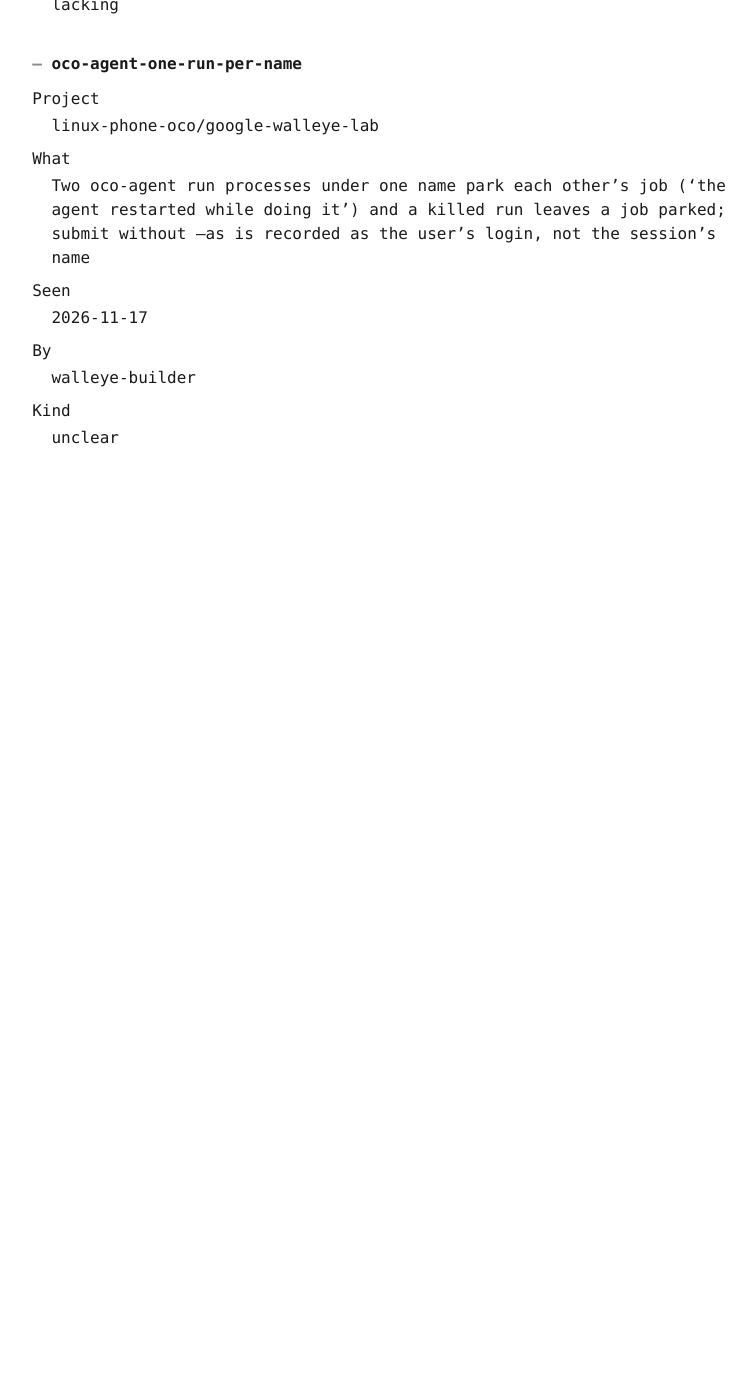
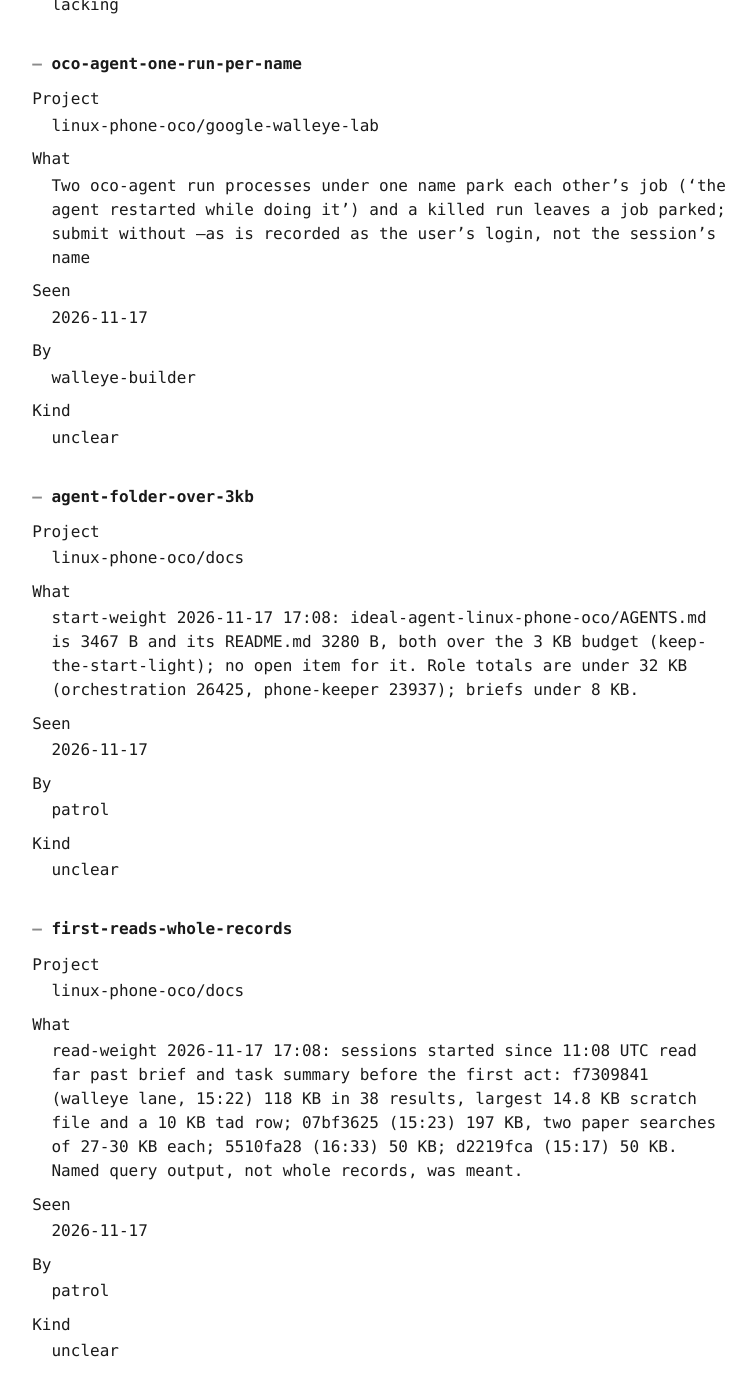
Before and after one commit to linux-phone-oco/docs, a Jekyll site: the page built from docs/problems.md, in a window 1280 px wide and 1400 px high, scrolled down 4740 px. Shown: the top 1396 px of the window, without its empty margins (261-1017 px from the left). Built offline with Jekyll 4.4.1, drawn with Linux system fonts in a browser that asks for light colours; our own code applies the rules of GitHub Pages for plain Markdown files; before the commit the page ends 5306 px from its top, so only the background shows below that.

Commit message:
docs: two signs from the patrol - agent folder over 3 KB, first reads of whole records (#256)
Co-authored-by: patrol <agent@creation-guidelines>
Co-authored-by: Claude Sonnet 5.5 <noreply@anthropic.com>

```diff
--- a/data/problems.json
+++ b/data/problems.json
@@ -9,3 +9,5 @@
 {"id":"board-rows-say-what-docs-unsaid","project":"linux-phone-oco/docs","what":"three linux-phone-oco rows on the lab board contradict docs: 'sim' waits for a SIM card that is in (mobile data, SMS and calls proven today, #147, #152, #155); 'microphone' needs bus tracing though both microphones are judged working (#140); 'cameras' says it is refocused on booting the microphone's device tree - the board is said by hand and nobody said it again","seen":"2026-11-17","by":"patrol","countermeasure":null,"handled":null,"kind":"stale"}
 {"id":"land-manual-record-lacks-project","project":"linux-phone-oco/docs","what":"land --manual wrote the manual_work and manual_events rows without their project, so tad check and CI's verify failed on the pull request until the project was added by hand (docs, 2026-11-17, PR 226)","seen":"2026-11-17","by":"walleye-research-vendor","countermeasure":null,"handled":null,"kind":"lacking"}
 {"id":"oco-agent-one-run-per-name","project":"linux-phone-oco/google-walleye-lab","what":"Two oco-agent run processes under one name park each other's job ('the agent restarted while doing it') and a killed run leaves a job parked; submit without --as is recorded as the user's login, not the session's name","seen":"2026-11-17","by":"walleye-builder","countermeasure":null,"handled":null,"kind":"unclear"}
+{"id":"agent-folder-over-3kb","project":"linux-phone-oco/docs","what":"start-weight 2026-11-17 17:08: ideal-agent-linux-phone-oco/AGENTS.md is 3467 B and its README.md 3280 B, both over the 3 KB budget (keep-the-start-light); no open item for it. Role totals are under 32 KB (orchestration 26425, phone-keeper 23937); briefs under 8 KB.","seen":"2026-11-17","by":"patrol","countermeasure":null,"handled":null,"kind":"unclear"}
+{"id":"first-reads-whole-records","project":"linux-phone-oco/docs","what":"read-weight 2026-11-17 17:08: sessions started since 11:08 UTC read far past brief and task summary before the first act: f7309841 (walleye lane, 15:22) 118 KB in 38 results, largest 14.8 KB scratch file and a 10 KB tad row; 07bf3625 (15:23) 197 KB, two paper searches of 27-30 KB each; 5510fa28 (16:33) 50 KB; d2219fca (15:17) 50 KB. Named query output, not whole records, was meant.","seen":"2026-11-17","by":"patrol","countermeasure":null,"handled":null,"kind":"unclear"}
--- a/docs/problems.md
+++ b/docs/problems.md
@@ -215,3 +215,41 @@ By
 
 Kind
 : unclear
+
+
+<a id="agent-folder-over-3kb"></a>
+### agent-folder-over-3kb
+
+Project
+: linux-phone-oco/docs
+
+What
+: start-weight 2026-11-17 17:08: ideal-agent-linux-phone-oco/AGENTS.md is 3467 B and its README.md 3280 B, both over the 3 KB budget (keep-the-start-light); no open item for it. Role totals are under 32 KB (orchestration 26425, phone-keeper 23937); briefs under 8 KB.
+
+Seen
+: 2026-11-17
+
+By
+: patrol
+
+Kind
+: unclear
+
+
+<a id="first-reads-whole-records"></a>
+### first-reads-whole-records
+
+Project
+: linux-phone-oco/docs
+
+What
+: read-weight 2026-11-17 17:08: sessions started since 11:08 UTC read far past brief and task summary before the first act: f7309841 (walleye lane, 15:22) 118 KB in 38 results, largest 14.8 KB scratch file and a 10 KB tad row; 07bf3625 (15:23) 197 KB, two paper searches of 27-30 KB each; 5510fa28 (16:33) 50 KB; d2219fca (15:17) 50 KB. Named query output, not whole records, was meant.
+
+Seen
+: 2026-11-17
+
+By
+: patrol
+
+Kind
+: unclear
```
Also changed, not shown: docs/index.md (+1 -1 lines).
